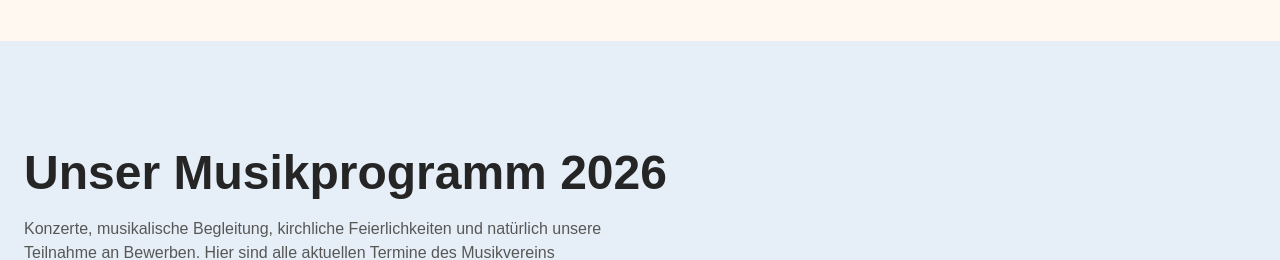
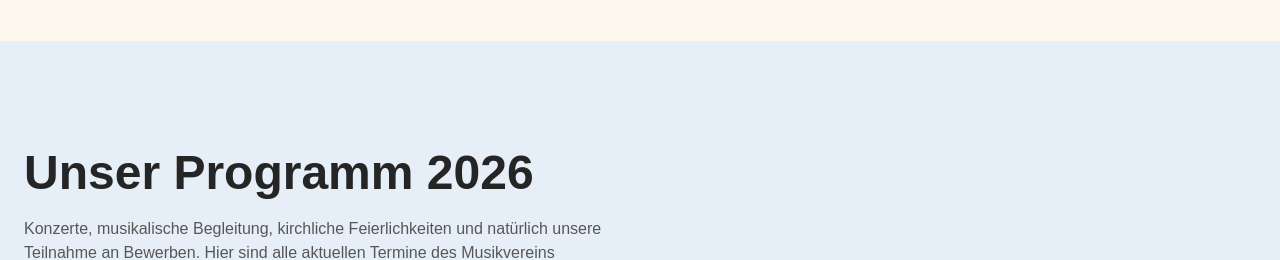
Before and after one commit to alinanie/musikverein, a Next.js app: page / in a window 1280 px wide. Shown: the part 800-1060 px from the top of the page. Built offline with nearby package versions, Linux system fonts and the light colour scheme; a web font is replaced by a local one.

Commit message:
Update section heading to 'Unser Programm 2026'
Co-Authored-By: Claude Sonnet 4.6 <noreply@anthropic.com>

```diff
--- a/app/components/Upcoming.tsx
+++ b/app/components/Upcoming.tsx
@@ -107,7 +107,7 @@ export default function Upcoming() {
         <AnimateIn>
           <div className="mb-12">
             <h2 className="text-[40px] min-[720px]:text-[48px] font-bold text-[#252525] font-[family-name:var(--font-palanquin)]">
-              Unser Musikprogramm 2026
+              Unser Programm 2026
             </h2>
             <p className="text-[16px] text-[#575756] mt-2 max-w-[70ch]">
               Konzerte, musikalische Begleitung, kirchliche Feierlichkeiten und natürlich unsere Teilnahme an Bewerben. Hier sind alle aktuellen Termine des Musikvereins Hellmonsödt auf einen Blick.
```
